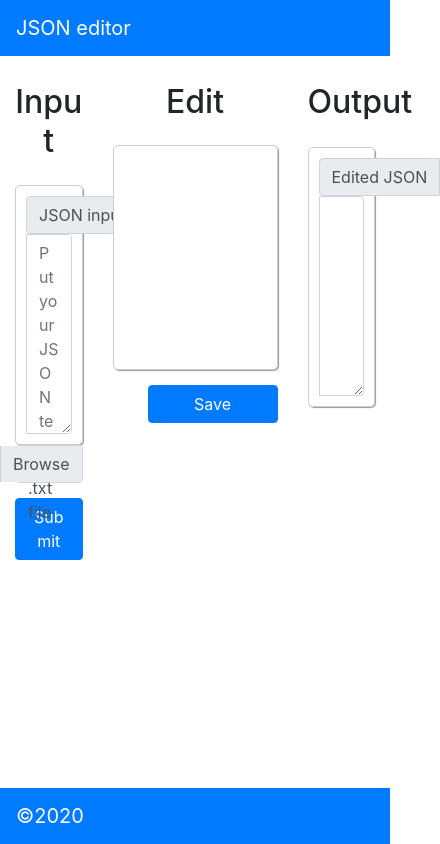
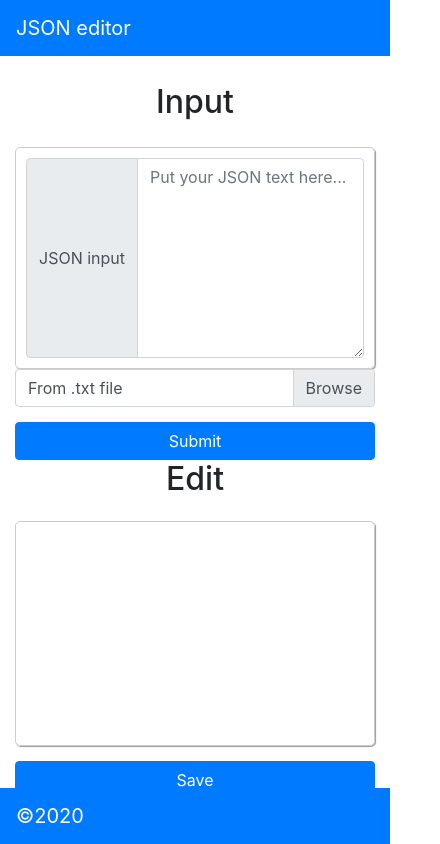
Before and after one commit to soldor37/jsonEditor, an Angular app: page / in a window 390 px wide. Shown: the top 844 px of the page, 440 px wide, since content can reach past the window. Built offline with nearby package versions, Linux system fonts and the light colour scheme.

Commit message:
media responsive

```diff
--- a/src/app/app.component.html
+++ b/src/app/app.component.html
@@ -1,13 +1,13 @@
 <div class="app">
   <div class="page">
     <div class="row">
-      <div class="col-3">
+      <div class="col-md-3">
         <app-jsonInput (jsonIn)="onJsonInput($event)"></app-jsonInput>
       </div>
-      <div class="col-6">
+      <div class="col-md-6">
         <app-jsonEdit [tmpJson]="jsonObj" (jsonOut)="onJsonOut($event)"></app-jsonEdit>
       </div>
-      <div class="col-3">
+      <div class="col-md-3">
         <app-jsonSave [jsonOut]="jsonOut"></app-jsonSave>
       </div>
     </div>
--- a/src/app/json-edit/json-edit.component.css
+++ b/src/app/json-edit/json-edit.component.css
@@ -1,14 +1,13 @@
-.page__title{
+.page__title {
     text-align: center;
 }
-.table{
+.table {
     display: flex;
     align-items: center;
     justify-content: center;
     margin: 5px 0px 5px 0px;
-
 }
-.table-wrap{
+.table-wrap {
     border-radius: 5px;
     border: 1px solid #ccc;
     box-shadow: 1px 1px 1px #999;
@@ -16,10 +15,17 @@
     margin-bottom: 15px;
     min-height: 225px;
 }
-.table__buttons{
+.table__buttons {
     display: flex;
     justify-content: flex-end;
 }
-.saveBtn{
+.saveBtn {
     min-width: 130px;
 }
+th {
+    max-width: 150px;
+    word-wrap: break-word;
+}
+.form-control {
+    min-width: 50px;
+}
--- a/src/app/json-edit/json-edit.component.html
+++ b/src/app/json-edit/json-edit.component.html
@@ -12,14 +12,13 @@
                 <tbody>
                     <tr *ngFor="let obj of tmpJson">
                         <td *ngFor="let item of obj | keyvalue">
-                            <!-- {{item.value}} -->
                             <input type="text" class="form-control" required [(ngModel)]="item.value">
                         </td>
                         <td><button class="btn btn-danger" type="button" (click)="deleteRow(obj)">Delete</button></td>
                     </tr>
                     <tr>
                         <td *ngFor="let obj of tmpJson[0] | keyvalue">
-                            <input type="text" class="form-control" [(placeholder)]="obj.key"
+                            <input type="text" name="tdData" class="form-control" [(placeholder)]="obj.key"
                                 [(ngModel)]="tmpObj[obj.key]">
                         </td>
                         <td>
--- a/src/app/json-edit/json-edit.component.ts
+++ b/src/app/json-edit/json-edit.component.ts
@@ -17,6 +17,7 @@ export class JsonEditComponent implements OnInit {
   tmpObj: object = {};
 
   addRow(obj) {
+    // console.log(Object.keys(this.tmpJson[0]))
     this.tmpJson.push(obj);
     this.tmpObj = {};
   }
--- a/src/styles.css
+++ b/src/styles.css
@@ -11,3 +11,8 @@
     border: 1px solid #ccc;
     box-shadow: 1px 1px 1px #999;
 }
+@media screen and (max-width: 770px) {
+    .btn{
+        width: 100%;
+    }
+}
```
Also changed, not shown: src/app/app.component.css (line endings or trailing spaces).
